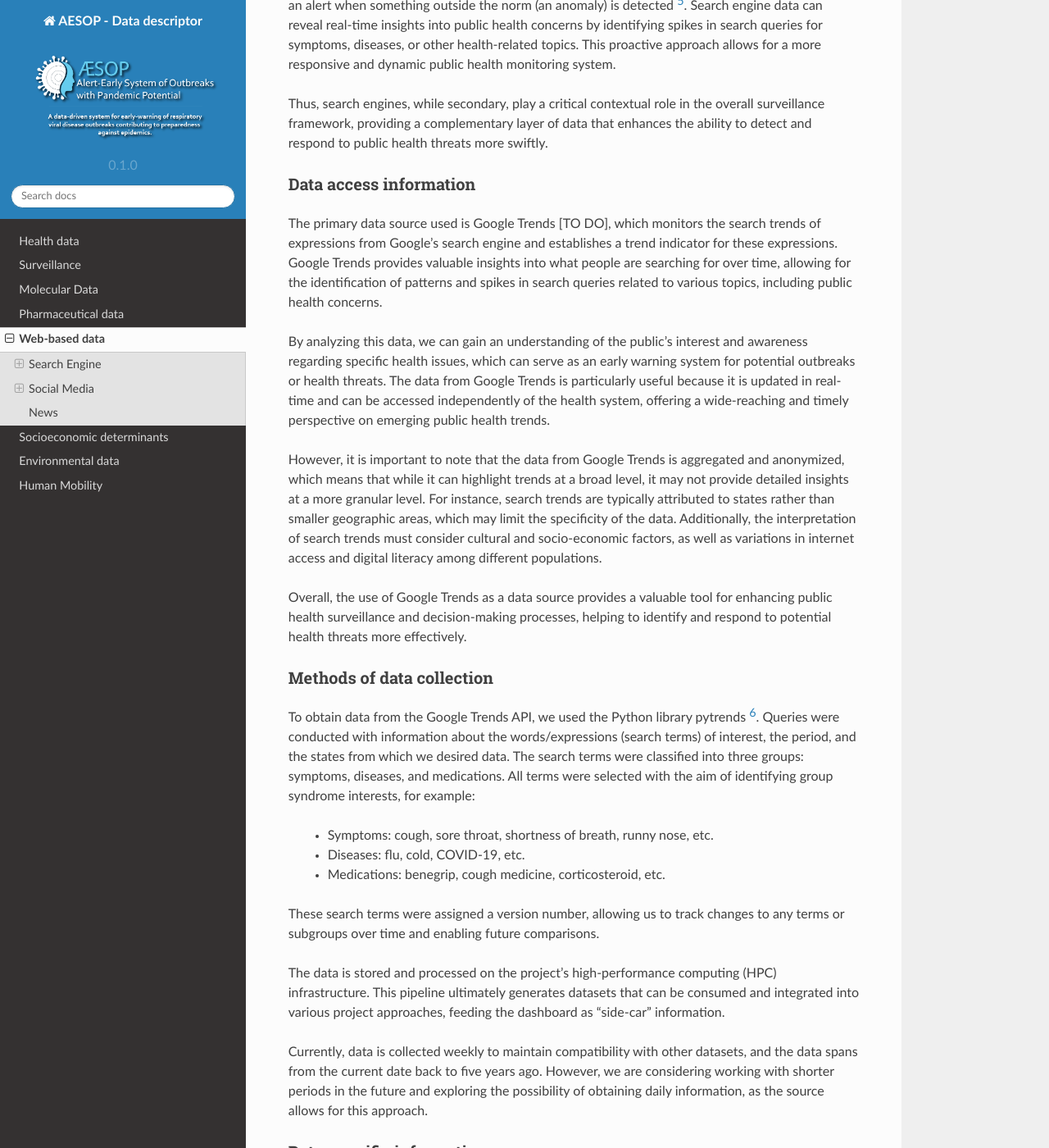
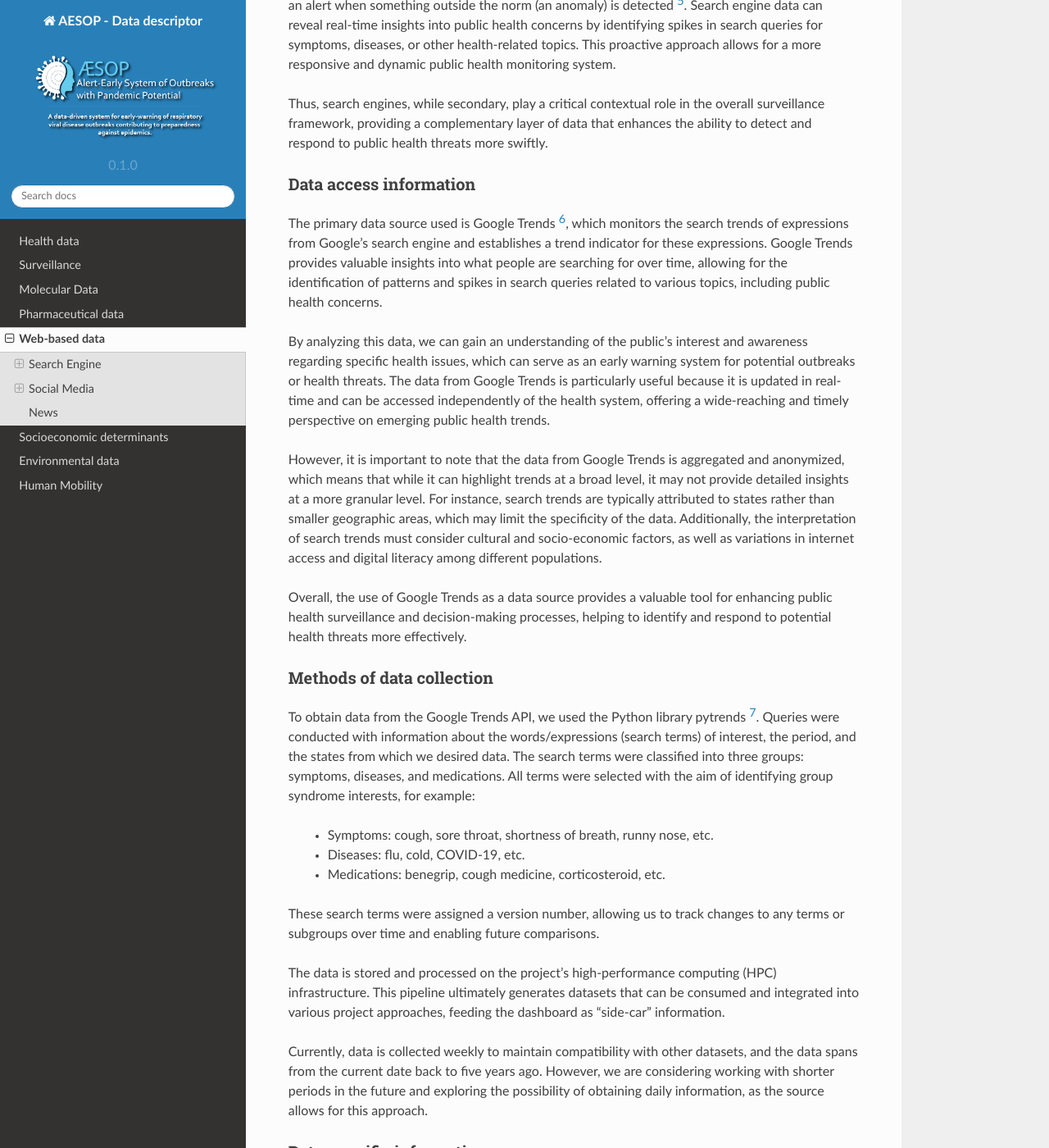
Before and after one commit to cidacslab/AESOP-Data-Documentation, a Sphinx documentation site: the page built from docs/source/web_based.rst, in a window 1280 px wide and 1400 px high, scrolled down 1015 px. Shown: the whole window at 82% size. Built offline with Sphinx 7.4.7 and the Read the Docs theme 2.0.0, drawn with Linux system fonts in a browser that asks for light colours; some of the changed lines change nothing that is shown; some of the changed text lies outside the part shown.

Commit message:
Update web_based.rst

```diff
--- a/docs/source/web_based.rst
+++ b/docs/source/web_based.rst
@@ -27,7 +27,7 @@ Thus, search engines, while secondary, play a critical contextual role in the ov
 
 Data access information
 ^^^^^^^^^^^^^^^^^^^^^^^
-The primary data source used is Google Trends [TO DO], which monitors the search trends of expressions from Google's search engine and establishes a trend indicator for these expressions. Google Trends provides valuable insights into what people are searching for over time, allowing for the identification of patterns and spikes in search queries related to various topics, including public health concerns.
+The primary data source used is Google Trends [6]_, which monitors the search trends of expressions from Google's search engine and establishes a trend indicator for these expressions. Google Trends provides valuable insights into what people are searching for over time, allowing for the identification of patterns and spikes in search queries related to various topics, including public health concerns.
 
 By analyzing this data, we can gain an understanding of the public's interest and awareness regarding specific health issues, which can serve as an early warning system for potential outbreaks or health threats. The data from Google Trends is particularly useful because it is updated in real-time and can be accessed independently of the health system, offering a wide-reaching and timely perspective on emerging public health trends.
 
@@ -37,7 +37,7 @@ Overall, the use of Google Trends as a data source provides a valuable tool for
 
 Methods of data collection
 ^^^^^^^^^^^^^^^^^^^^^^^^^^
-To obtain data from the Google Trends API, we used the Python library pytrends [6]_. Queries were conducted with information about the words/expressions (search terms) of interest, the period, and the states from which we desired data. The search terms were classified into three groups: symptoms, diseases, and medications. All terms were selected with the aim of identifying group syndrome interests, for example:
+To obtain data from the Google Trends API, we used the Python library pytrends [7]_. Queries were conducted with information about the words/expressions (search terms) of interest, the period, and the states from which we desired data. The search terms were classified into three groups: symptoms, diseases, and medications. All terms were selected with the aim of identifying group syndrome interests, for example:
 
       * Symptoms: cough, sore throat, shortness of breath, runny nose, etc.
       * Diseases: flu, cold, COVID-19, etc.
@@ -190,9 +190,10 @@ Expected availability in July 2024.
 .. [3] TO DO
 .. [4] TO DO
 .. [5] Bento, A. I., Nguyen, T., Wing, C., Lozano-Rojas, F., Ahn, Y. Y., & Simon, K. (2020). Evidence from internet search data shows information-seeking responses to news of local COVID-19 cases. Proceedings of the National Academy of Sciences of the United States of America, 117(21), 11220–11222. https://doi.org/10.1073/PNAS.2005335117/SUPPL_FILE/PNAS.2005335117.SD01.XLSX
-.. [6] pytrends · PyPI. (n.d.). Retrieved May 26, 2024 from https://pypi.org/project/pytrends/
-.. [7] X API | Products | Twitter Developer Platform. (n.d.). Retrieved May 26, 2024, from https://developer.x.com/en/products/twitter-api.
-.. [8] Statista - The Statistics Portal for Market Data, Market Research and Market Studies. (n.d.). Retrieved May 26, 2024, from https://www.statista.com/.
+.. [6] Google Trends. (n.d.). Retrieved May 26, 2024, from https://trends.google.com.br/trends/
+.. [7] pytrends · PyPI. (n.d.). Retrieved May 26, 2024 from https://pypi.org/project/pytrends/
+.. [8] X API | Products | Twitter Developer Platform. (n.d.). Retrieved May 26, 2024, from https://developer.x.com/en/products/twitter-api.
+.. [9] Statista - The Statistics Portal for Market Data, Market Research and Market Studies. (n.d.). Retrieved May 26, 2024, from https://www.statista.com/.
 
 
 
```
